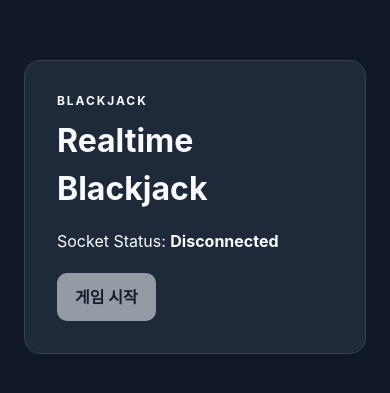
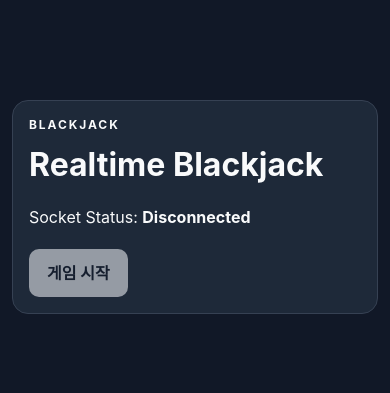
Before and after one commit to gyujin7166/blackjack, a React (Vite) app in the folder client/: page / in a window 390 px wide. Shown: the part 215-608 px from the top of the page. Built offline with nearby package versions, Linux system fonts and the light colour scheme; no server answers.

Commit message:
fix: polish game table layout (#17)

```diff
--- a/client/src/app/App.tsx
+++ b/client/src/app/App.tsx
@@ -291,8 +291,8 @@ export function App() {
   };
 
   return (
-    <main className="grid min-h-screen place-items-center p-6">
-      <section className="w-full max-w-[760px] rounded-2xl border border-gray-700 bg-gray-800 p-8">
+    <main className="grid min-h-screen place-items-center p-3 sm:p-6">
+      <section className="w-full min-w-0 max-w-[760px] rounded-2xl border border-gray-700 bg-gray-800 p-4 sm:p-8">
         <p className="m-0 text-xs font-bold tracking-[0.16em]">BLACKJACK</p>
         <h1 className="mt-2 mb-4 text-[2em] font-bold">Realtime Blackjack</h1>
         <p>
--- a/client/src/widgets/game-table/ui/GameTableHud.tsx
+++ b/client/src/widgets/game-table/ui/GameTableHud.tsx
@@ -115,7 +115,7 @@ export function GameTableHud({
             <h2 className="mb-2 text-sm font-bold">Chat</h2>
             <div
               aria-live="polite"
-              className="mb-2 max-h-20 space-y-1 overflow-y-auto text-xs sm:max-h-28"
+              className="mb-2 max-h-10 space-y-1 overflow-y-auto text-xs sm:max-h-28"
             >
               {chatMessages.map((message, index) => (
                 <p className="break-words" key={`${message.sender}:${index}`}>
--- a/client/src/widgets/game-table/ui/GameTableScene.tsx
+++ b/client/src/widgets/game-table/ui/GameTableScene.tsx
@@ -207,8 +207,8 @@ function GameTableRound({
   animationRound,
   ...hudProps
 }: GameTableSceneProps) {
-  const player1Z = selfSeat === 'player1' ? 2.48 : -2.45;
-  const player2Z = selfSeat === 'player2' ? 2.48 : -2.45;
+  const player1Z = selfSeat === 'player1' ? 1.78 : -2.45;
+  const player2Z = selfSeat === 'player2' ? 1.78 : -2.45;
   const initialPlan = createDealerPresentationPlan({
     dealerHand: gameState.dealer.hand,
     phase: gameState.phase,
```
